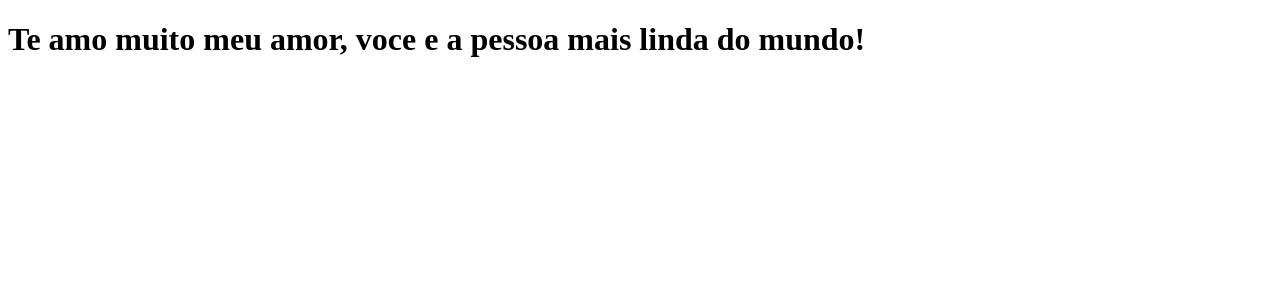
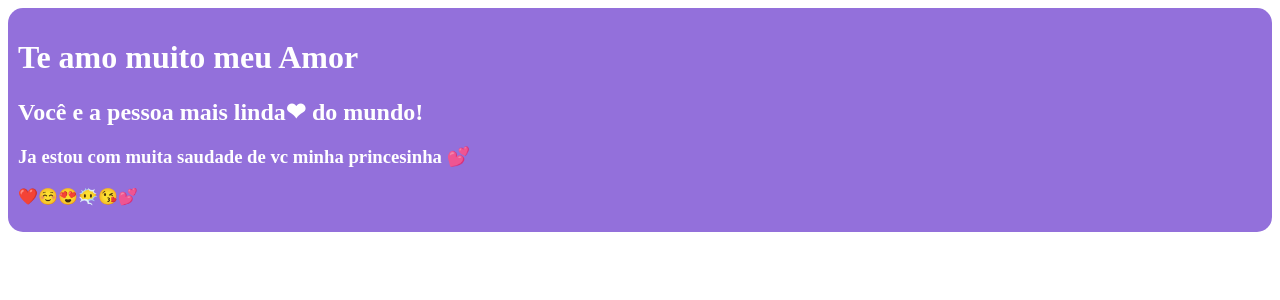
Before and after one commit to JairoMatos/Clone-tab-news2025, a Next.js app: page / in a window 1280 px wide. Shown: the top 300 px of the page. Built offline with nearby package versions, Linux system fonts and the light colour scheme.

Commit message:
altera frase

```diff
--- a/pages/index.js
+++ b/pages/index.js
@@ -1,6 +1,19 @@
+
 function Home(){
   return(
-    <h1>Te amo muito meu <strong>amor</strong>, voce e a pessoa mais linda do mundo!</h1>
+    <div style={
+      {
+        backgroundColor: '#9370DB',
+        padding: '10px',
+        color: '#fff',
+        borderRadius: '15px'
+      }}>
+      <h1>Te amo muito meu Amor</h1>
+      <h2>Você e a pessoa mais linda❤ ️️do mundo!</h2>
+
+      <h3>Ja estou com muita saudade de vc minha princesinha 💕</h3>
+      <p>❤️☺️😍😶‍🌫️😘💕</p>
+    </div>
   )
 }
 export default Home
```
